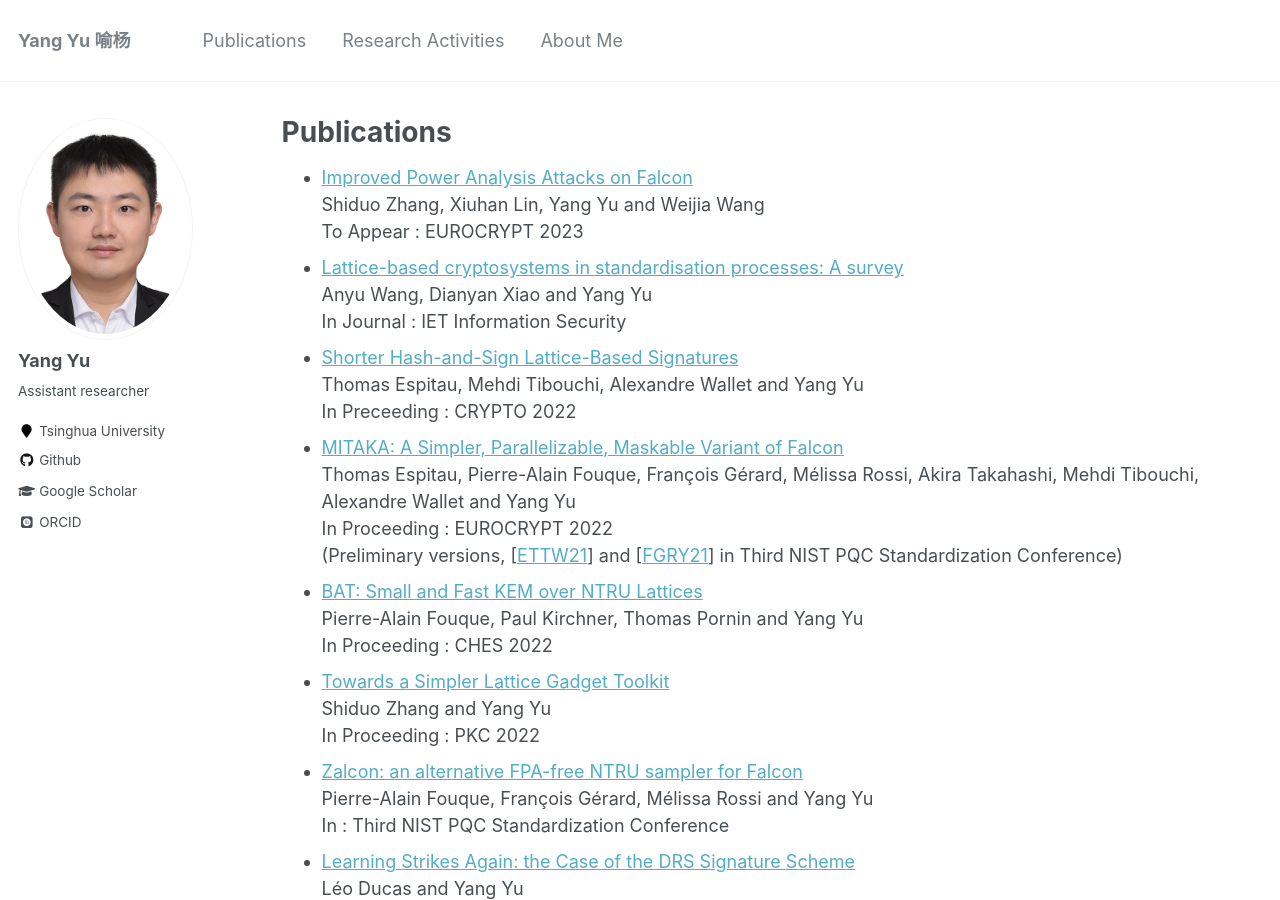
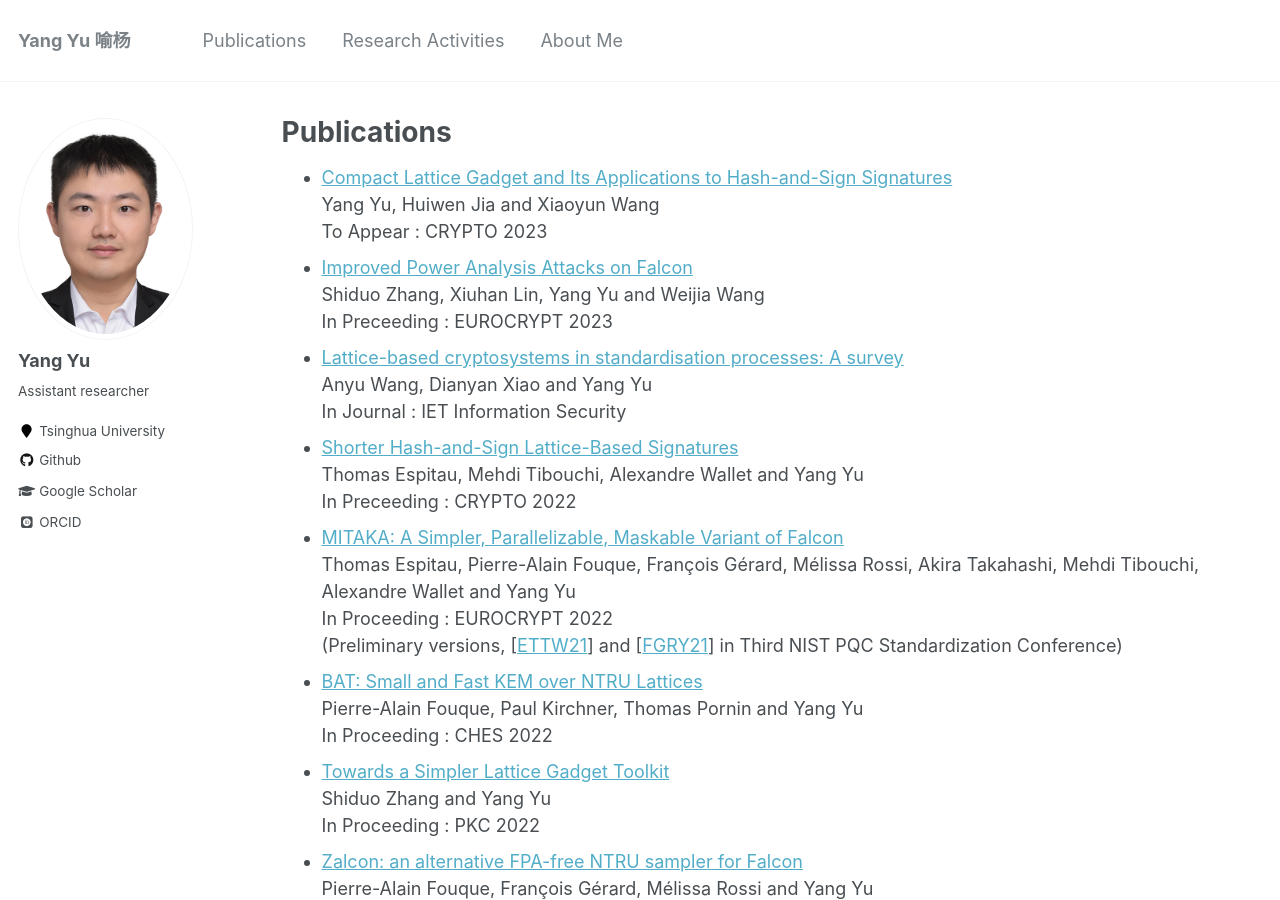
Before and after one commit to yuyang-crypto/yuyang-crypto.github.io, a Jekyll site: the page built from _pages/publications.md, in a window 1280 px wide and 900 px high. Built offline with Jekyll 4.4.1, drawn with Linux system fonts in a browser that asks for light colours; some web fonts are replaced.

Commit message:
Crypto 23

```diff
--- a/_pages/publications.md
+++ b/_pages/publications.md
@@ -6,9 +6,12 @@ author_profile: true
 ---
 
 {% include base_path %}
+* [Compact Lattice Gadget and Its Applications to Hash-and-Sign Signatures](https://eprint.iacr.org/2023/729)
+   Yang Yu, Huiwen Jia and Xiaoyun Wang
+   To Appear : CRYPTO 2023
 * [Improved Power Analysis Attacks on Falcon](https://eprint.iacr.org/2023/224)
    Shiduo Zhang, Xiuhan Lin, Yang Yu and Weijia Wang
-   To Appear : EUROCRYPT 2023
+   In Preceeding : EUROCRYPT 2023
 * [Lattice-based cryptosystems in standardisation processes: A survey](https://ietresearch.onlinelibrary.wiley.com/doi/10.1049/ise2.12101)
    Anyu Wang, Dianyan Xiao and Yang Yu
    In Journal : IET Information Security
```
